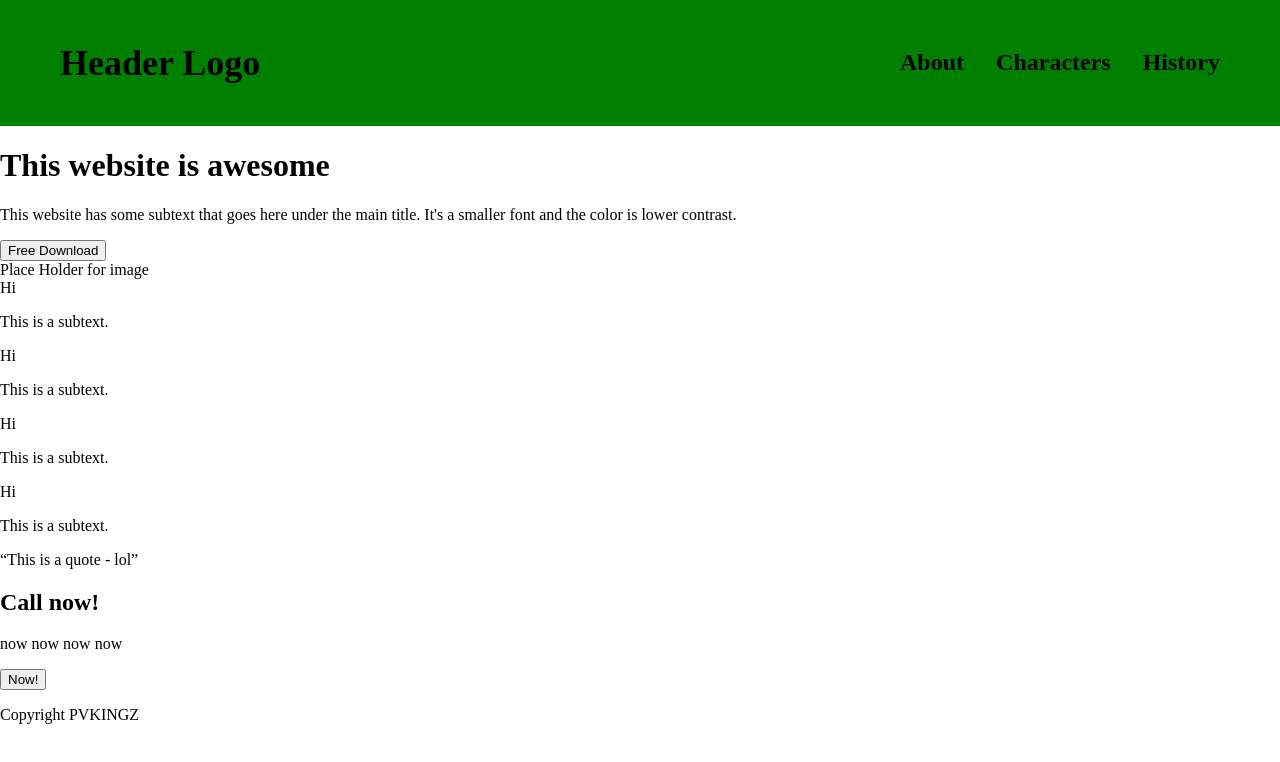
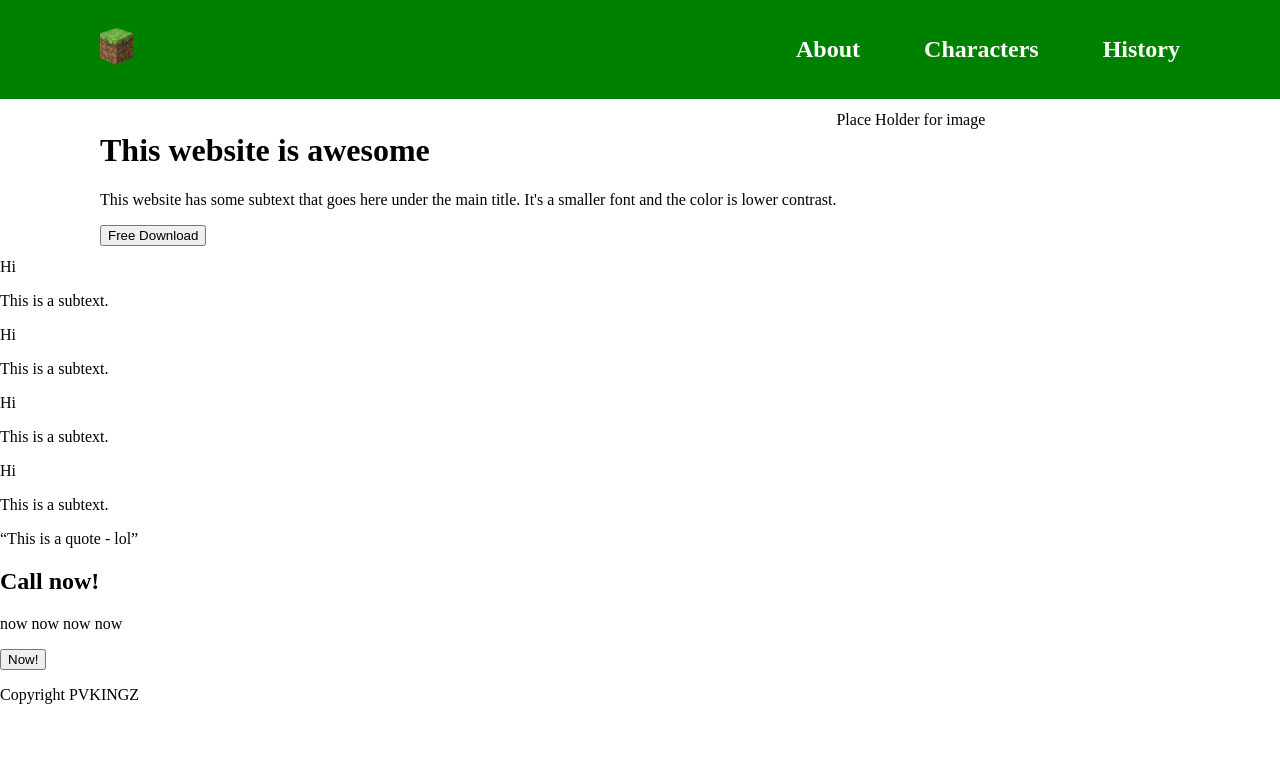
Before and after one commit to pvkingz/landing-page-project, a plain HTML site: page index.html in a window 1280 px wide. Drawn offline with Linux system fonts and the light colour scheme.

Commit message:
Added more style

```diff
--- a/index.html
+++ b/index.html
@@ -8,7 +8,9 @@
 <body>
 <div class="nav-bar">
     <nav>
-        <h1>Header Logo</h1>
+        <div class="logo">
+            <img id="logo" src="images/logo.png">
+        </div>
         <ul>
             <li>About</li>
             <li>Characters</li>
--- a/style.css
+++ b/style.css
@@ -1,22 +1,40 @@
+* {
+    box-sizing: border-box;
+}
 body {
     margin: 0;
 }
 
 .nav-bar {
     background-color: green;
+    justify-content: center;
+    display: flex;
 }
 nav {
     display: flex;
     flex-direction: row;
     justify-content: space-between;
-    padding: 12px 60px 12px;
+    padding: 12px 100px 12px;
     align-items: center;
     font-size: 24px;
     font-weight: 900;
+    color: white;
+
+}
+#logo {
+    width: 5%;
+    height: auto;
 }
 
 ul {
     list-style: none;
     display: flex;
-    gap: 32px;
+    gap: 64px;
 }
+
+/* Main Hero */
+
+.hero {
+    display: flex;
+    padding: 12px 100px 12px;
+}
```
